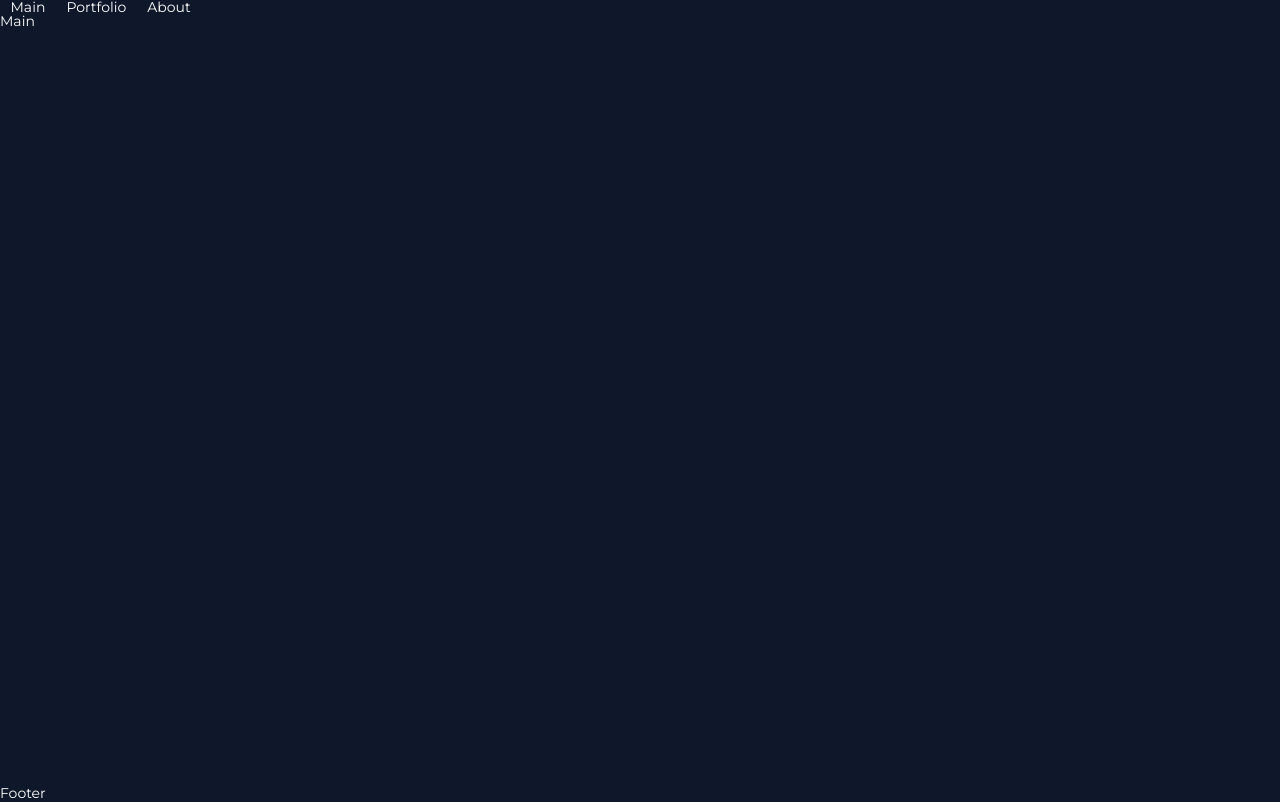
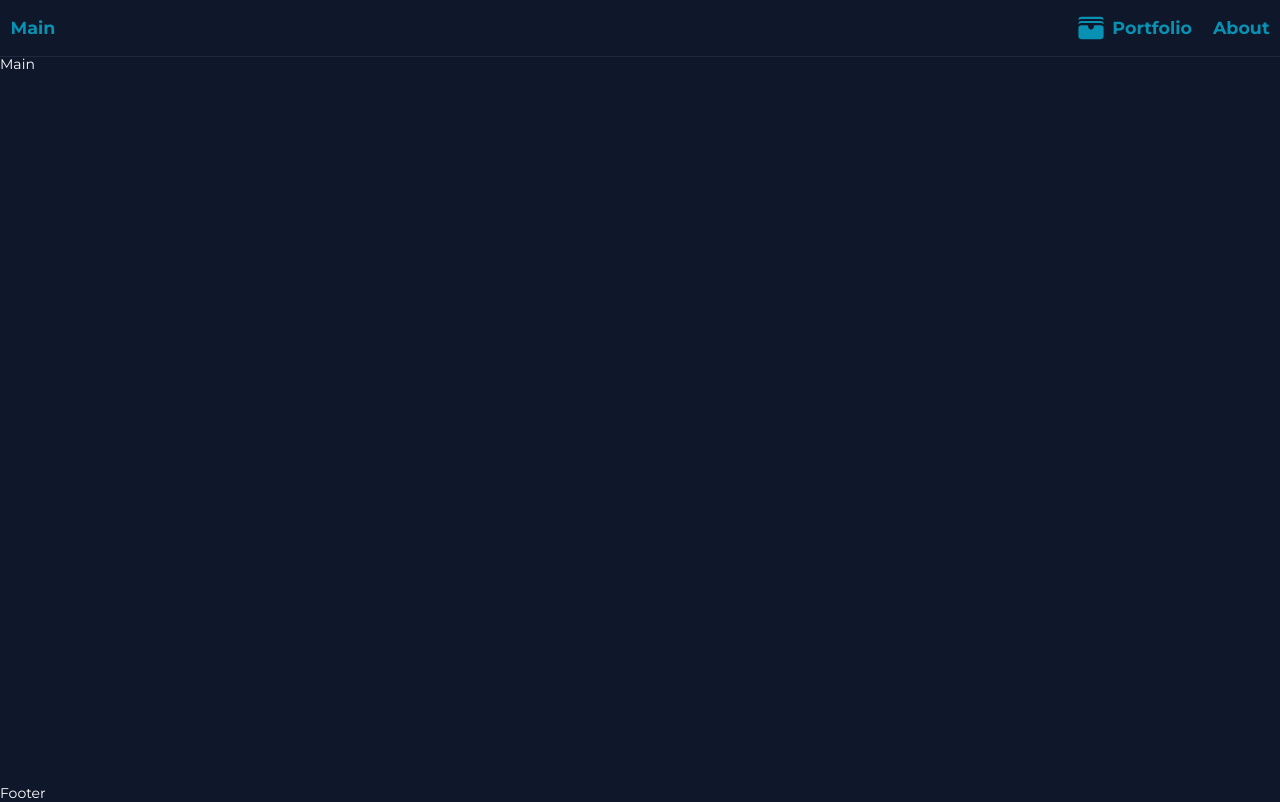
Before and after one commit to Ri4Chaard/next_crypto_portfolio, a Next.js app: page / in a window 1280 px wide. Built offline with nearby package versions, Linux system fonts and the light colour scheme.

Commit message:
Styles and modals added, add wallet modal edited

```diff
--- a/src/app/layout.tsx
+++ b/src/app/layout.tsx
@@ -2,6 +2,7 @@ import type { Metadata } from "next";
 import "../styles/globals.css";
 import "../styles/nullstyle.css";
 import Link from "next/link";
+import { WalletIcon } from "@heroicons/react/20/solid";
 
 export const metadata: Metadata = {
     title: "Create Next App",
@@ -17,16 +18,27 @@ export default function RootLayout({
         <html lang="en">
             <body className="min-h-screen flex flex-col bg-slate-900 text-white">
                 <header>
-                    <div className="">
-                        <Link className="m-3" href="/">
+                    <div className="text-xl text-cyan-600 font-bold py-4 flex justify-between items-center border-b border-solid border-slate-800">
+                        <div>
+                            <Link className="mx-3 hover:text-cyan-400" href="/">
                                 Main
                             </Link>
-                        <Link className="m-3" href="/portfolio">
+                        </div>
+                        <div className="flex items-center">
+                            <Link
+                                className="mx-3 flex items-center hover:text-cyan-400"
+                                href="/portfolio"
+                            >
+                                <WalletIcon className="mr-2 w-8 h-8" />
                                 Portfolio
                             </Link>
-                        <Link className="m-3" href="/about">
+                            <Link
+                                className="mx-3 hover:text-cyan-400"
+                                href="/about"
+                            >
                                 About
                             </Link>
+                        </div>
                     </div>
                 </header>
                 <main className="w-full flex flex-col flex-grow flex-shrink-0 ">
--- a/src/components/PortfolioTopbar.tsx
+++ b/src/components/PortfolioTopbar.tsx
@@ -26,7 +26,7 @@ export const PortfolioTopbar = ({
     const [modal, setModal] = useState(false);
     return (
         <>
-            <div className="p-3 border border-solid border-cyan-600 rounded-t flex items-center justify-between">
+            <div className="p-3 border-x border-b border-solid border-slate-800 flex items-center justify-between">
                 <p className="text-3xl font-bold">Your portfolio</p>
                 <div className="font-bold flex items-center text-xl text-cyan-600">
                     <button
@@ -48,27 +48,28 @@ export const PortfolioTopbar = ({
                         <ChevronRightIcon className="w-8 h-8" />
                     </button>
                 </div>
-
                 <button
-                    className="flex items-center text-green-700 font-bold hover:text-green-600"
+                    className="flex items-center text-green-700 font-bold hover:text-green-500"
                     onClick={() => setModal(!modal)}
                 >
                     <p className="mr-2">Add wallet</p>
-
                     <PlusCircleIcon className="w-8 h-8" />
                 </button>
             </div>
             <Modal visible={modal} setVisible={() => setModal(false)}>
                 <div className="flex flex-col">
                     <p className="text-2xl font-bold mb-3">New wallet</p>
+                    <p className="text-xl mb-3">Enter address of wallet</p>
                     <input
                         value={address}
                         type="text"
                         placeholder="0xXXX..."
-                        className="text-xl text-white w-96 p-1 border border-solid border-cyan-600 rounded bg-slate-900"
+                        className="mb-5 text-xl text-white w-96 p-1 border border-solid border-cyan-600 rounded bg-slate-900"
                         onChange={(e) => setAddress(e.target.value)}
                     />
+                    <div className="flex flex-col">
                         <button
+                            className="mb-5 p-3 font-bold border border-solid border-green-700 rounded hover:text-slate-900 hover:bg-green-700"
                             onClick={() => {
                                 addWallet(address);
                                 setModal(false);
@@ -76,6 +77,15 @@ export const PortfolioTopbar = ({
                         >
                             Add wallet
                         </button>
+                        <button
+                            className="self-end"
+                            onClick={() => {
+                                setModal(false);
+                            }}
+                        >
+                            Cancel
+                        </button>
+                    </div>
                 </div>
             </Modal>
         </>
--- a/src/components/WalletInfo.tsx
+++ b/src/components/WalletInfo.tsx
@@ -4,6 +4,9 @@ import { EthGasInfo } from "./EthGasInfo";
 import { TxList } from "./TxList";
 import { TokensPieChart } from "./TokensPieChart";
 import { WalletTokenList } from "./WalletTokenList";
+import { ArrowPathIcon, XCircleIcon } from "@heroicons/react/20/solid";
+import { Modal } from "./UI/Modal";
+import { useState } from "react";
 
 interface WalletInfo {
     wallet: any;
@@ -24,22 +27,26 @@ export const WalletInfo = ({
     deleteWal,
     refreshWal,
 }: WalletInfo) => {
+    const [modal, setModal] = useState(false);
+
     return (
         <div className="mb-4">
             <div className="flex justify-between items-center bg-cyan-600 p-3">
                 <h1 className="text-2xl ">{wallet.address}</h1>
-                <div className="flex">
+                <div className="flex items-center text-slate-900">
                     <button className="mr-2" onClick={refreshWal}>
-                        O
+                        <ArrowPathIcon className="w-7 h-7 hover:animate-spin" />
                     </button>
-                    <p className="mr-2">{wallet.lastUpdate}</p>
-                    <button onClick={deleteWal}>X</button>
+                    <p className="mr-2 font-bold">{wallet.lastUpdate}</p>
+                    <button onClick={() => setModal(true)}>
+                        <XCircleIcon className="w-7 h-7  hover:text-red-700" />
+                    </button>
                 </div>
             </div>
             <div className="flex">
                 <div className="w-1/2 border-r border-solid border-slate-800">
                     <div className="flex flex-col justify-around h-96">
-                        <p className="text-2xl font-bold mb-3">Overview</p>
+                        <p className="text-2xl mb-3">Overview</p>
                         <div className="flex flex-col  p-3">
                             <div className="flex justify-between">
                                 <Image
@@ -91,6 +98,31 @@ export const WalletInfo = ({
                     <WalletTokenList wallet={wallet} currInfo={currInfo} />
                 </div>
             </div>
+            <Modal visible={modal} setVisible={() => setModal(false)}>
+                <div className="w-96">
+                    <p className="text-xl mb-3 text-center">
+                        Are you sure you want to remove this wallet from your
+                        portfolio?
+                    </p>
+                    <div className="flex justify-around">
+                        <button
+                            className="font-bold w-1/2 p-2 mr-2 border border-solid border-cyan-600 rounded hover:border-green-700 hover:bg-green-700 hover:text-slate-900"
+                            onClick={() => {
+                                deleteWal();
+                                setModal(false);
+                            }}
+                        >
+                            Yes
+                        </button>
+                        <button
+                            className="font-bold w-1/2 p-2 border border-solid border-cyan-600 rounded hover:border-red-700 hover:bg-red-700 hover:text-slate-900"
+                            onClick={() => setModal(false)}
+                        >
+                            No
+                        </button>
+                    </div>
+                </div>
+            </Modal>
         </div>
     );
 };
```
Lines whose indentation alone changed are shown as unchanged.
